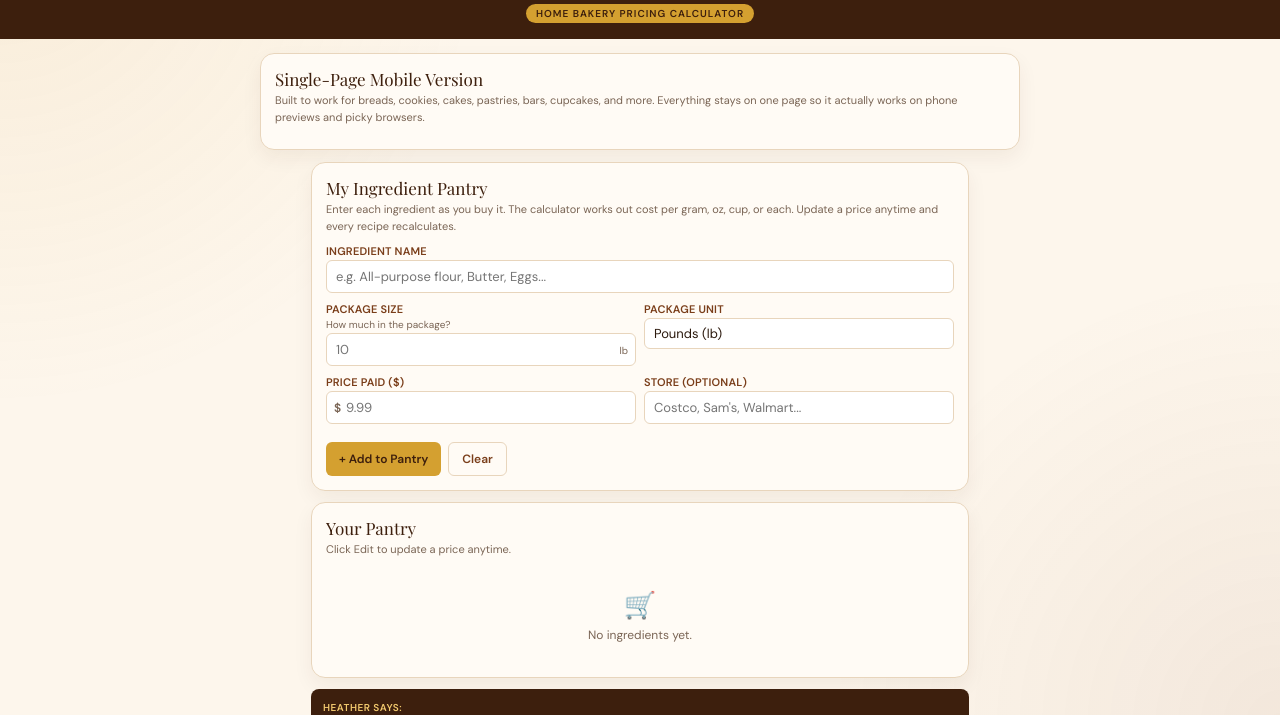
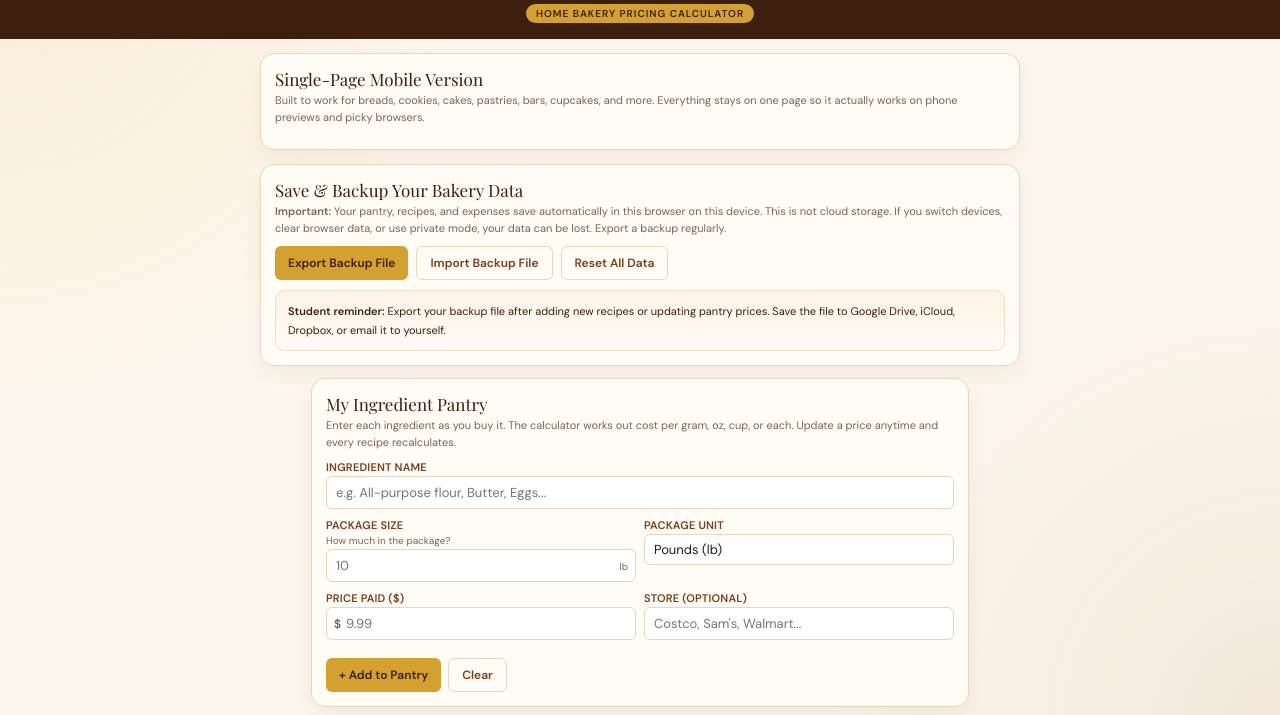
Before and after one commit to homebakeryrecipecalculator/Bakery-Calculator-, a plain HTML site: page index.html in a window 1280 px wide. Shown: the part 76-791 px from the top of the page. Drawn offline with nearby package versions, Linux system fonts and the light colour scheme.

Commit message:
Add export/import backup system and browser storage warning

```diff
--- a/index.html
+++ b/index.html
@@ -116,6 +116,22 @@ body{padding-bottom:24px;}
 <div class="card" style="max-width:760px;margin:14px auto 0;">
   <div class="ct">Single-Page Mobile Version</div>
   <div class="cs">Built to work for breads, cookies, cakes, pastries, bars, cupcakes, and more. Everything stays on one page so it actually works on phone previews and picky browsers.</div>
+</div>
+
+<div class="card" style="max-width:760px;margin:14px auto 0;">
+  <div class="ct">Save & Backup Your Bakery Data</div>
+  <div class="cs"><strong>Important:</strong> Your pantry, recipes, and expenses save automatically in this browser on this device. This is not cloud storage. If you switch devices, clear browser data, or use private mode, your data can be lost. Export a backup regularly.</div>
+  <div class="actionrow">
+    <button class="btn bgo" type="button" onclick="exportData()">Export Backup File</button>
+    <label class="btn bgh" style="cursor:pointer;">
+      Import Backup File
+      <input type="file" accept="application/json,.json" onchange="importData(event)" style="display:none;">
+    </label>
+    <button class="btn bgh" type="button" onclick="resetAllData()">Reset All Data</button>
+  </div>
+  <div class="ghostbox" style="margin-top:10px;">
+    <strong>Student reminder:</strong> Export your backup file after adding new recipes or updating pantry prices. Save the file to Google Drive, iCloud, Dropbox, or email it to yourself.
+  </div>
 </div>
 
 <div id="saveFlash" class="saveflash">Saved</div>
@@ -649,7 +665,7 @@ function storageKey(){return 'homebakeryCalculatorPremiumV2';}
 function showSave(msg,bad){var el=document.getElementById('saveFlash');if(!el)return;el.textContent=msg||'Saved';el.style.background=bad?'var(--rs)':'var(--bd)';el.classList.add('on');clearTimeout(window.__saveFlashTimer);window.__saveFlashTimer=setTimeout(function(){el.classList.remove('on');},1400);}
 function persist(){var payload={pantry:pantry,recipes:recipes,overheads:overheads};try{localStorage.setItem(storageKey(),JSON.stringify(payload));var pill=document.getElementById('autosavePill');if(pill){pill.className='statuspill';pill.textContent='● autosaved';}showSave('Saved');}catch(e){var pill=document.getElementById('autosavePill');if(pill){pill.className='statuspill bad';pill.textContent='● save failed';}}}
 function hydrate(){try{var raw=localStorage.getItem(storageKey());if(!raw)return;var data=JSON.parse(raw)||{};pantry=Array.isArray(data.pantry)?data.pantry:[];recipes=Array.isArray(data.recipes)?data.recipes:[];overheads=Array.isArray(data.overheads)?data.overheads:[];}catch(e){console.error(e);}}
-function exportData(){var payload={exportedAt:new Date().toISOString(),pantry:pantry,recipes:recipes,overheads:overheads};var blob=new Blob([JSON.stringify(payload,null,2)],{type:'application/json'});var a=document.createElement('a');a.href=URL.createObjectURL(blob);a.download='homebakery-calculator-data.json';document.body.appendChild(a);a.click();a.remove();setTimeout(function(){URL.revokeObjectURL(a.href);},800);showSave('Data exported');}
+function exportData(){var payload={exportedAt:new Date().toISOString(),pantry:pantry,recipes:recipes,overheads:overheads};var blob=new Blob([JSON.stringify(payload,null,2)],{type:'application/json'});var a=document.createElement('a');a.href=URL.createObjectURL(blob);a.download='homebakery-backup-'+new Date().toISOString().slice(0,10)+'.json';document.body.appendChild(a);a.click();a.remove();setTimeout(function(){URL.revokeObjectURL(a.href);},800);showSave('Data exported');}
 function importData(event){var file=event.target.files&&event.target.files[0];if(!file)return;var reader=new FileReader();reader.onload=function(){try{var data=JSON.parse(reader.result);pantry=Array.isArray(data.pantry)?data.pantry:[];recipes=Array.isArray(data.recipes)?data.recipes:[];overheads=Array.isArray(data.overheads)?data.overheads:[];renderP();renderOH();renderS();fillDD();fillWD();if(!document.querySelectorAll('#rec-ings .ir').length){addRow();}calcR();calcW();calcPF();persist();showSave('Data imported');}catch(e){showSave('Import failed',true);alert('That file is not valid calculator data.');}};reader.readAsText(file);event.target.value='';}
 function resetAllData(){if(!confirm('Delete all pantry items, recipes, and overhead data from this browser?'))return;pantry=[];recipes=[];overheads=[];document.getElementById('rec-ings').innerHTML='';rowIds=[];addRow();renderP();renderOH();renderS();fillDD();fillWD();calcR();calcW();calcPF();persist();showSave('All data reset',true);}
 var _origAddIng=addIng;addIng=function(){_origAddIng();persist();};
```
